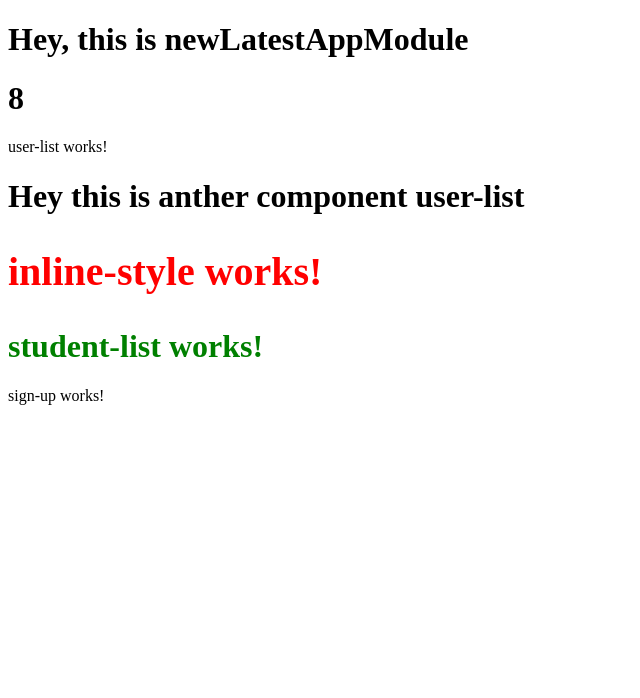
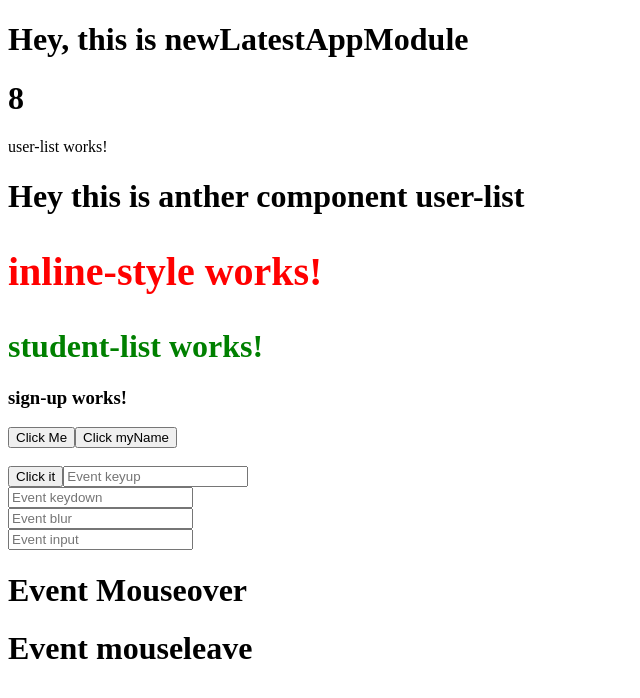
Before and after one commit to asadullahjamil0/newLatestAppModule, an Angular app: page / in a window 1280 px wide. Shown: the top 698 px of the page, without its empty margins (0-640 px from the left). Built offline with nearby package versions, Linux system fonts and the light colour scheme.

Commit message:
Events(keydown,keyup,blur etc) in Angular

```diff
--- a/src/app/app.component.html
+++ b/src/app/app.component.html
@@ -4,3 +4,18 @@
 <app-inline-style></app-inline-style>
 <app-student-list></app-student-list>
 <app-sign-up></app-sign-up>
+<button (click)="getName()">Click Me</button>
+<button (click)="getName_1('Hello! ','AsadUllah')">Click myName</button>
+<br>
+<br>
+<button (click)="getData('AsadUllah')">Click it</button>
+<input type="text" #box (keyup)="getData(box.value)" placeholder="Event keyup">
+<br>
+<input type="text" #box1 (keydown)="getData(box1.value)" placeholder="Event keydown">
+<br>
+<input type="text" #box2 (blur)="getData(box2.value)" placeholder="Event blur">
+<br>
+<input type="text" #box3 (input)="getData(box3.value)" placeholder="Event input">
+
+<h1 (mouseover)="getData('over')">Event Mouseover</h1>
+<h1 (mouseleave)="getData('leave')">Event mouseleave</h1>
--- a/src/app/app.component.ts
+++ b/src/app/app.component.ts
@@ -1,4 +1,5 @@
 import { Component } from '@angular/core';
+import { ConnectableObservable, last } from 'rxjs';
 
 @Component({
   selector: 'app-root',
@@ -7,4 +8,13 @@ import { Component } from '@angular/core';
 })
 export class AppComponent {
   title = 'newLatestAppModule';
+  getName() {
+    alert("Function called!");
+  }
+  getName_1(name: any, lastName: any) {
+    alert(name + lastName);
+  }
+  getData(val: any) {
+    console.log(val);
+  }
 }
--- a/src/app/user-auth/sign-up/sign-up.component.html
+++ b/src/app/user-auth/sign-up/sign-up.component.html
@@ -1 +1 @@
-<p>sign-up works!</p>
+<h3>sign-up works!</h3>
```
